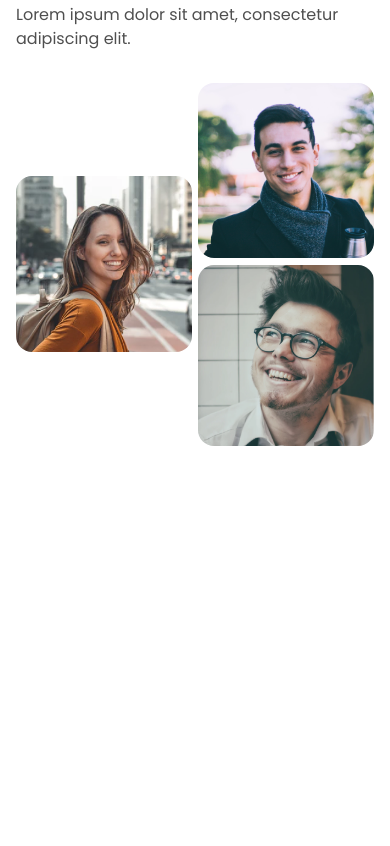
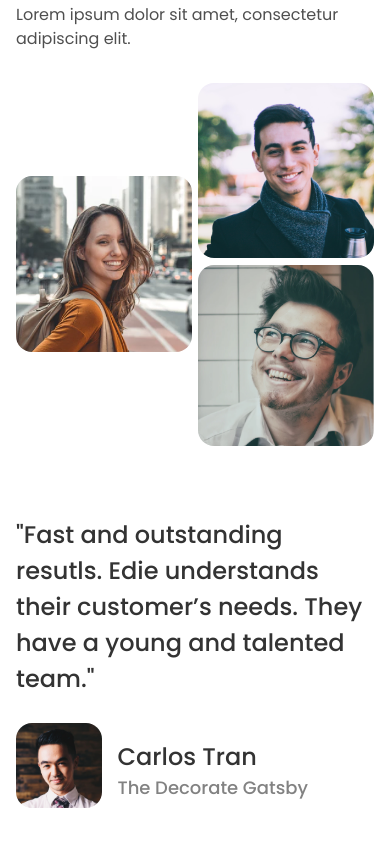
Before and after one commit to orr/devchallenges-edie, a plain HTML site: page index.html in a window 390 px wide. Shown: the part 4768-5614 px from the top of the page. Before the commit the page ends 5262 px from the top, so only its background shows below. Drawn offline with Linux system fonts and the light colour scheme.

Commit message:
testimonials mobile

```diff
--- a/index.html
+++ b/index.html
@@ -124,9 +124,19 @@
             <img src="person1.png" alt="">
             <img src="person2.png" alt="">
           </div>
-
         </div>
-
+      </section>
+      <section class="testimonial-section">
+        <blockquote>
+          <p>Fast and outstanding resutls. Edie understands their customer’s needs. They have a young and talented team.</p>
+          <div class="author">
+            <div class="quote-img"><img src="person4.png" alt=""></div>
+            <div class="quote-author">
+              <h1>Carlos Tran</h1>
+              <h2>The Decorate Gatsby</h2>
+            </div>
+          </div>
+        </blockquote>
       </section>
     </main>
     <br>
--- a/styles.css
+++ b/styles.css
@@ -297,6 +297,7 @@ a{
     display: flex;
     flex-direction: column;
     align-content: flex-start;
+    margin-bottom: 3rem;
 }
 
 .team-text h3{
@@ -346,6 +347,67 @@ a{
     border-radius: 16px;
 }
 
+.testimonial-section{
+    padding: 0 1rem;
+    margin-bottom: 3rem;
+}
+.testimonial-section blockquote{
+    display: flex;
+    flex-direction: column;
+    gap: 1.6rem;
+}
+
+.testimonial-section blockquote p{
+    font-style: normal;
+    font-weight: 500;
+    font-size: 1.5rem;
+    line-height: 2.25rem;
+    color: var(--gray-1);
+}
+
+.testimonial-section blockquote p::before{
+    content: '"';
+}
+.testimonial-section blockquote p::after{
+    content: '"';
+}
+
+.author {
+    display: flex;
+    gap: 1rem;
+}
+
+.quote-img{
+    flex: 1;
+}
+.quote-img img{
+    width: 100%;
+    border-radius: 16px;
+}
+
+.quote-author{
+    flex: 3;
+    display: flex;
+    flex-direction: column;
+    justify-content: space-between;
+    padding: 1rem 0 1rem 0;
+}
+
+.quote-author h1 {
+    font-style: normal;
+    font-weight: 500;
+    font-size: 1.5rem;
+    line-height: 2.25rem;
+    color: var(--gray-1);
+}
+
+.quote-author h2{
+    font-style: normal;
+    font-weight: 500;
+    font-size: 1.125rem;
+    line-height: 1.6rem;
+    color: var(--gray-3);
+}
 @media (min-width: 700px) {
     .header {
 
```
